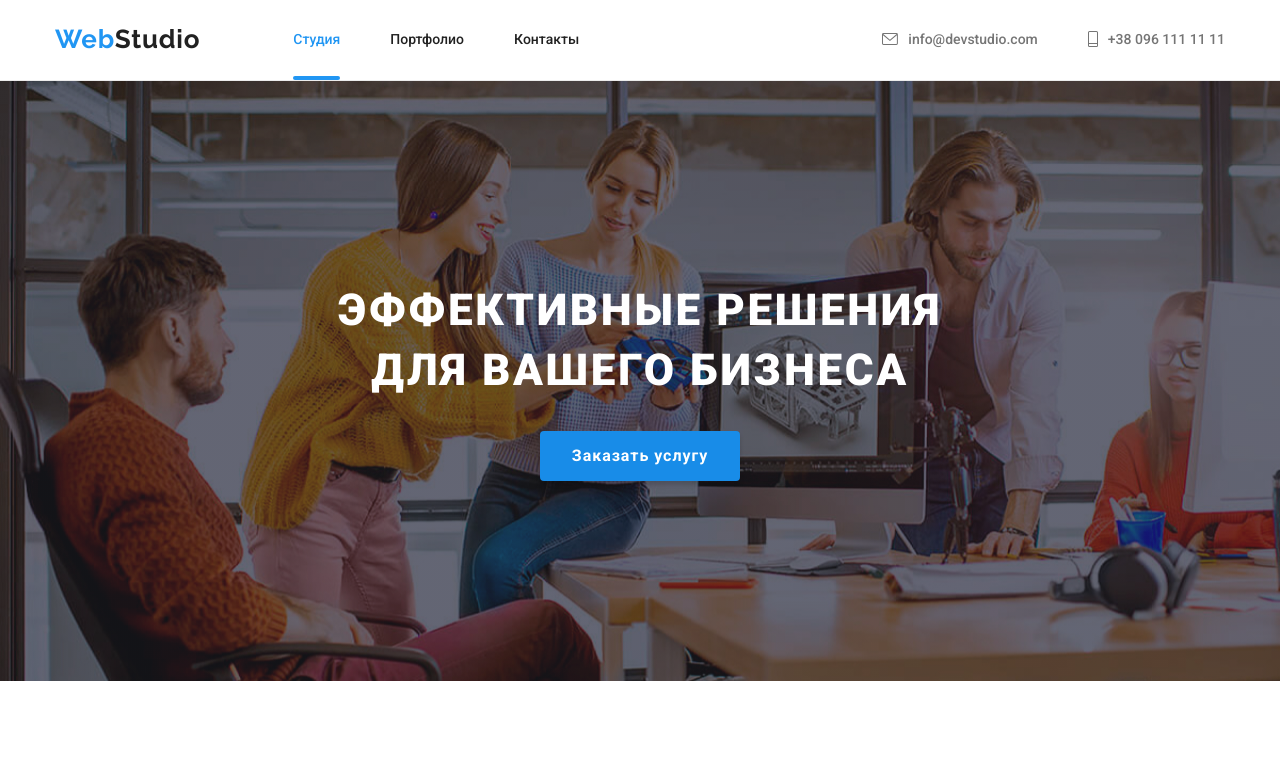
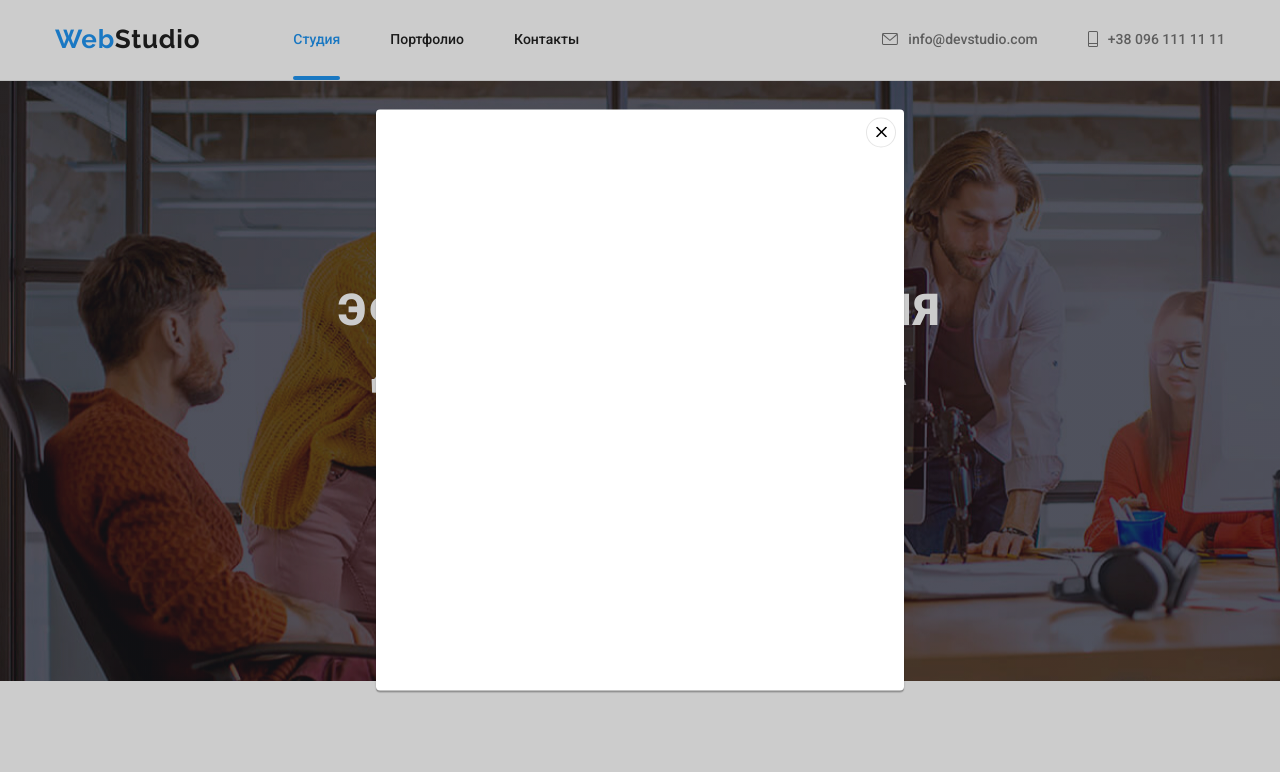
Before and after one commit to Annomaliiya/goit-markup-hw-05, a plain HTML site: page index.html in a window 1280 px wide. Both pictures are taken after a click on the button "Заказать услугу". Shown: the top 772 px of the page. Drawn offline with nearby package versions, Linux system fonts and the light colour scheme.

Commit message:
modal-window added

```diff
--- a/index.html
+++ b/index.html
@@ -65,7 +65,9 @@
             ЭФФЕКТИВНЫЕ РЕШЕНИЯ<br />
             ДЛЯ ВАШЕГО БИЗНЕСА
           </h1>
-          <button class="hero-button" type="button">Заказать услугу</button>
+          <button class="hero-button" data-modal-open type="button">
+            Заказать услугу
+          </button>
         </div>
       </section>
       <section class="features section">
@@ -426,5 +428,16 @@
         </div>
       </div>
     </footer>
+    <div class="backdrop is-hidden" data-modal>
+      <div class="modal">
+        <p></p>
+        <button class="close-modal-button" data-modal-close>
+          <svg class="icon-close-button" width="11" height="11">
+            <use href="./images/icons.svg#icon-close-button"></use>
+          </svg>
+        </button>
+      </div>
+    </div>
+    <script src="./js/modal.js"></script>
   </body>
 </html>
--- /dev/null
+++ b/js/modal.js
@@ -0,0 +1,14 @@
+(() => {
+  const refs = {
+    openModalBtn: document.querySelector('[data-modal-open]'),
+    closeModalBtn: document.querySelector('[data-modal-close]'),
+    modal: document.querySelector('[data-modal]'),
+  };
+
+  refs.openModalBtn.addEventListener('click', toggleModal);
+  refs.closeModalBtn.addEventListener('click', toggleModal);
+
+  function toggleModal() {
+    refs.modal.classList.toggle('is-hidden');
+  }
+})();
```
